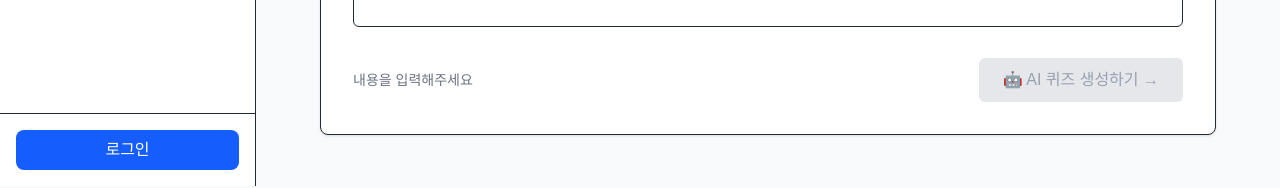
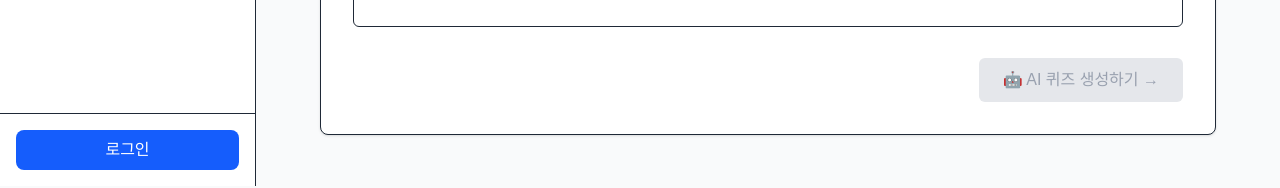
Before and after one commit to pung8146/quizcraft, a Next.js app: page / in a window 1280 px wide. Shown: the part 614-802 px from the top of the page. Built offline with nearby package versions, Linux system fonts and the light colour scheme; no server answers.

Commit message:
입력된 내용이 URL인지 표시하는 헬퍼 함수에서 빈 내용에 대한 반환 값을 수정하여 코드의 일관성을 개선하였습니다. 이를 통해 사용자 경험을 향상시켰습니다.

```diff
--- a/src/app/page.tsx
+++ b/src/app/page.tsx
@@ -245,7 +245,7 @@ export default function HomePage() {
 
   // 입력된 내용이 URL인지 표시하는 헬퍼 함수
   const getInputStatus = () => {
-    if (!content.trim()) return "내용을 입력해주세요";
+    if (!content.trim()) return ``;
 
     const isUrl = isValidUrl(content.trim());
     if (isUrl) {
```
